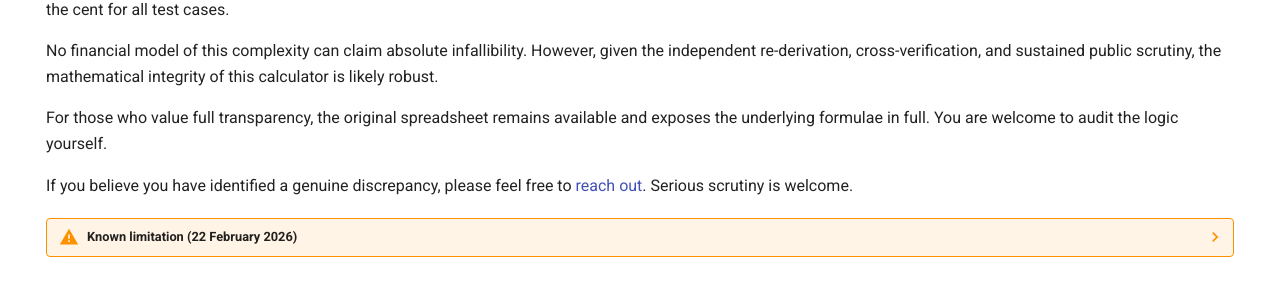
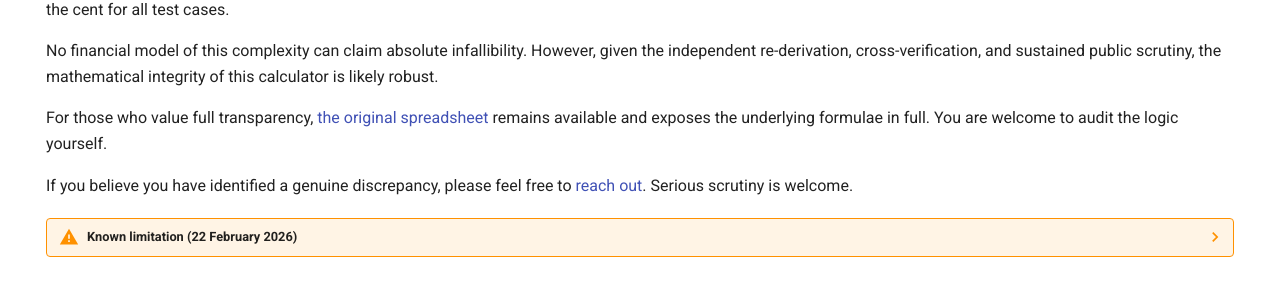
Before and after one commit to novatedlease/novatedlease.github.io, an MkDocs documentation site: the page built from docs/calculator/index.md, in a window 1280 px wide and 900 px high, scrolled down 3250 px. Shown: the part 152-445 px from the top of the window. Built offline with MkDocs 1.6.1 and Material for MkDocs 9.7.7, drawn with Linux system fonts in a browser that asks for light colours; part of the change alters nothing that is shown.

```diff
--- a/docs/calculator/index.md
+++ b/docs/calculator/index.md
@@ -150,7 +150,7 @@ The outputs of this engine were then systematically verified against the origina
 
 No financial model of this complexity can claim absolute infallibility. However, given the independent re-derivation, cross-verification, and sustained public scrutiny, the mathematical integrity of this calculator is likely robust.
 
-For those who value full transparency, the original spreadsheet remains available and exposes the underlying formulae in full. You are welcome to audit the logic yourself.
+For those who value full transparency, [the original spreadsheet](https://docs.google.com/spreadsheets/d/1CtpBXmuhRW3HrBjqJqnPeFhOfqCbPK-wXA17oz_1fuA/) remains available and exposes the underlying formulae in full. You are welcome to audit the logic yourself.
 
 If you believe you have identified a genuine discrepancy, please feel free to [reach out](../about/contact.md). Serious scrutiny is welcome.
 
```
